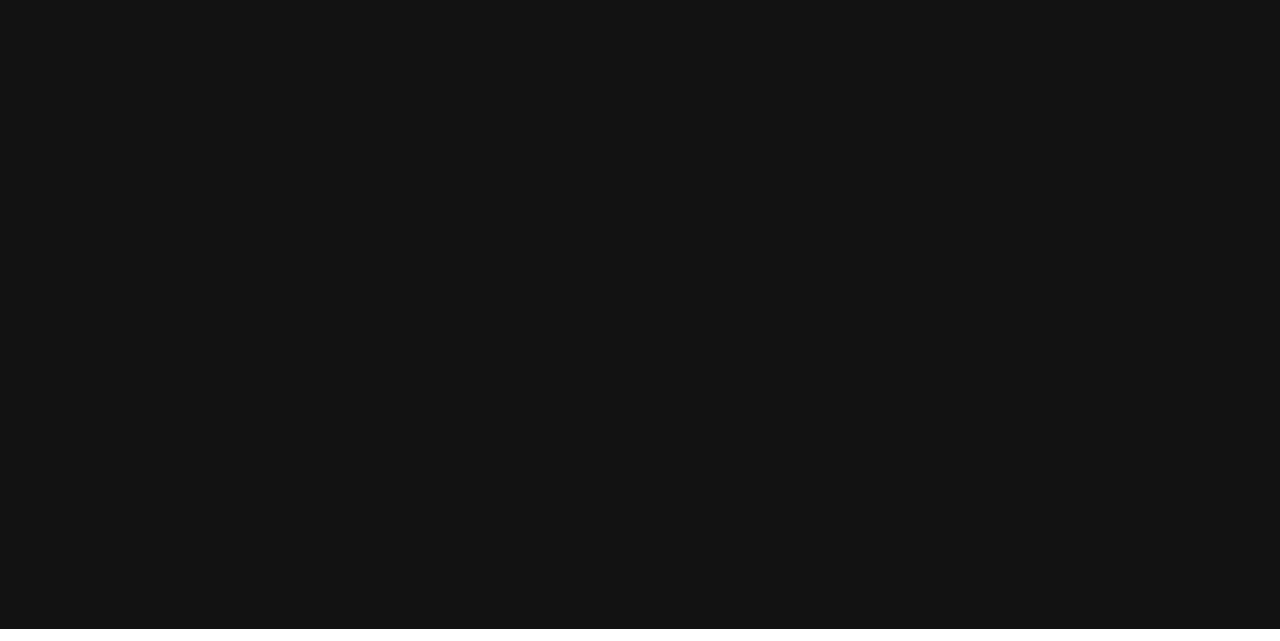
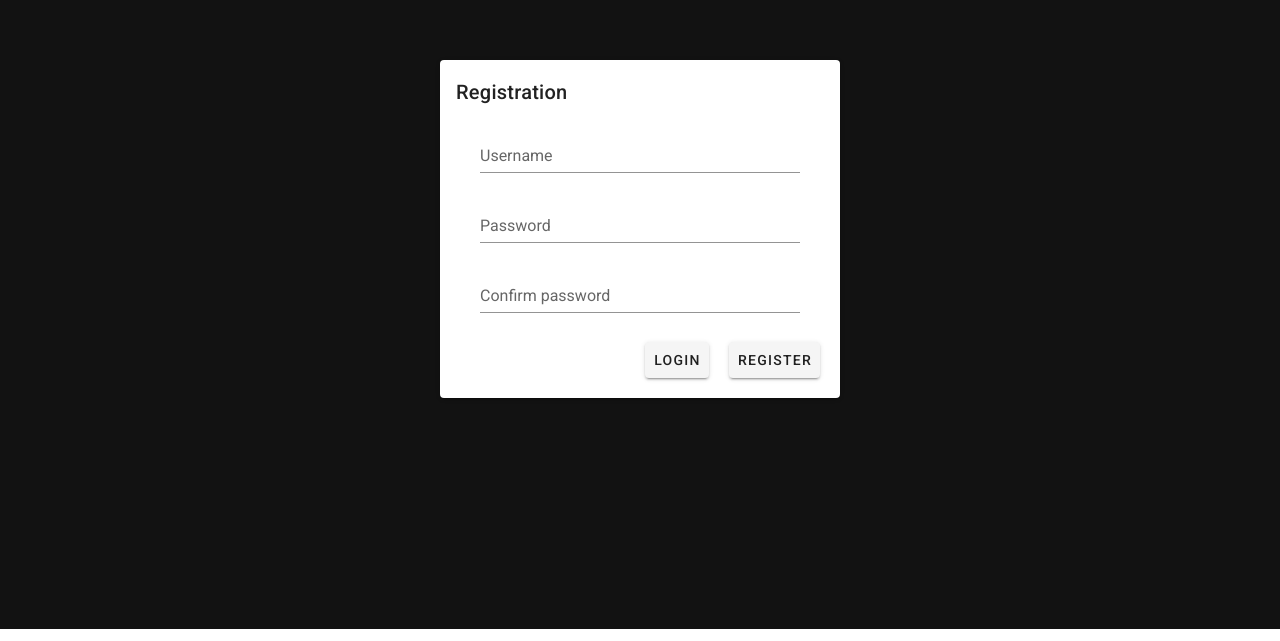
Before and after one commit to Gago55/dashboard, a Nuxt app: page /registration in a window 1280 px wide. Before the commit this address had no page. Shown: the part 171-812 px from the top of the page. Built offline with nearby package versions, Linux system fonts and the light colour scheme.

Commit message:
Add Registration Page

```diff
--- /dev/null
+++ b/pages/registration.vue
@@ -0,0 +1,77 @@
+<template>
+  <div>
+    <v-card raised light width="400">
+      <v-card-title>Registration</v-card-title>
+      <v-form class="mx-10">
+        <v-text-field v-model="username" label="Username"></v-text-field>
+        <v-text-field v-model="password" type="password" label="Password"></v-text-field>
+        <v-text-field v-model="confirmPassword" type="password" label="Confirm password"></v-text-field>
+      </v-form>
+      <v-card-actions>
+        <v-spacer />
+        <v-btn class="mr-3 mb-3" link to="/login">Login</v-btn>
+        <v-btn class="mr-3 mb-3" @click="submit">Register</v-btn>
+      </v-card-actions>
+    </v-card>
+
+    <v-snackbar v-model="hasError" top color="error">
+      {{ error }}
+      <v-btn text @click="hasError = false">Close</v-btn>
+    </v-snackbar>
+
+    <v-snackbar v-model="successSnackbar" top color="success">
+      Registration successfully completed!
+    </v-snackbar>
+  </div>
+</template>
+
+<script>
+export default {
+  data() {
+    return {
+      username: "",
+      password: "",
+      confirmPassword: "",
+      hasError: false,
+      error: "",
+      successSnackbar: false
+    }
+  },
+  methods: {
+    submit() {
+      if (!this.username) {
+        this.error = "Username is required"
+        this.hasError = true
+        return
+      }
+
+      if (!this.password) {
+        this.error = "Password is required"
+        this.hasError = true
+        return
+      }
+
+      if (this.password.length < 7) {
+        this.error = "Password must be at least 8 symbols"
+        this.hasError = true
+        return
+      }
+
+      if (this.password !== this.confirmPassword) {
+        this.error = "The passwords do not match"
+        this.hasError = true
+        return
+      }
+
+      this.$store.commit("addUser", {
+        username: this.username,
+        password: this.password
+      })
+      this.successSnackbar = true
+    }
+  }
+}
+</script>
+
+<style scoped>
+</style>
```
